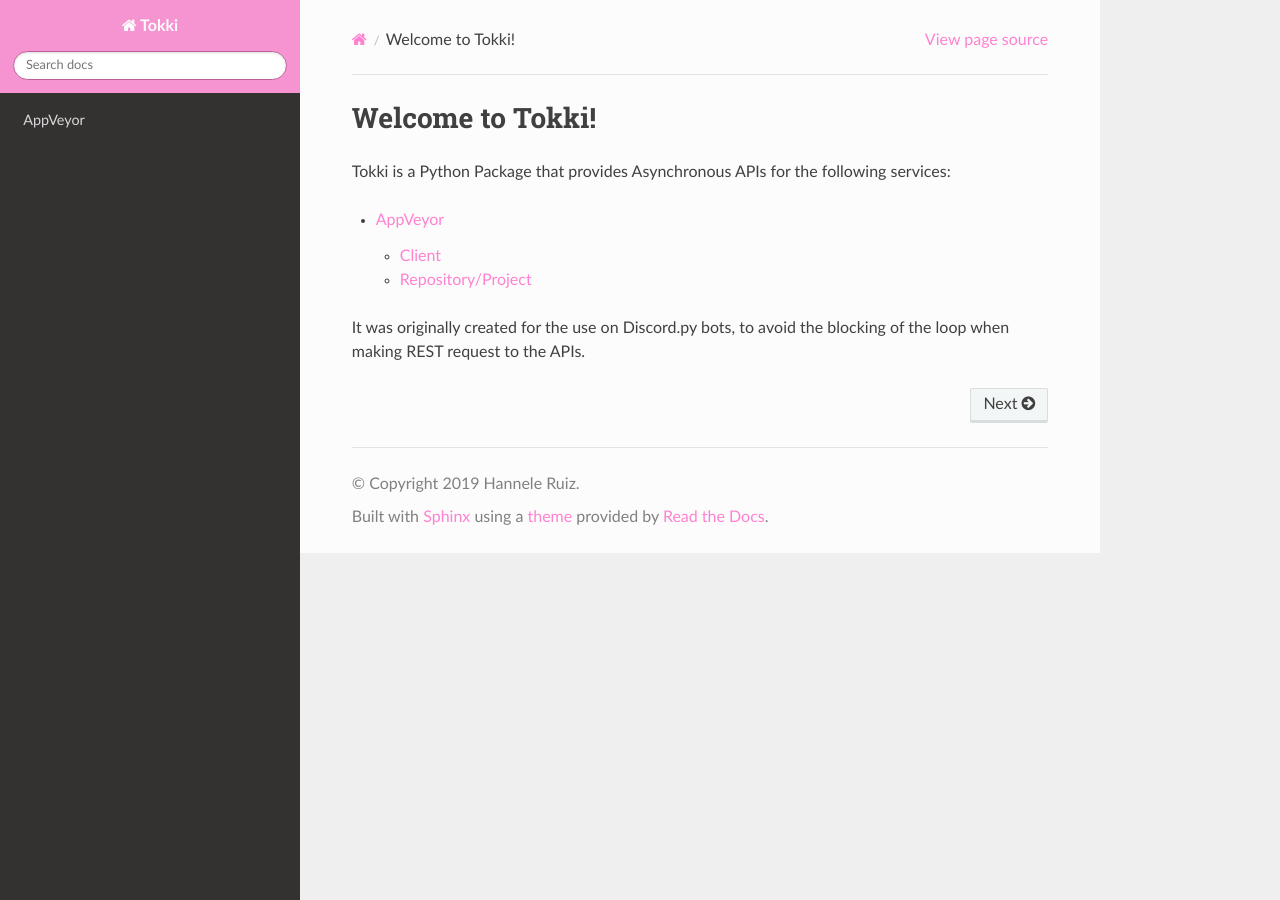
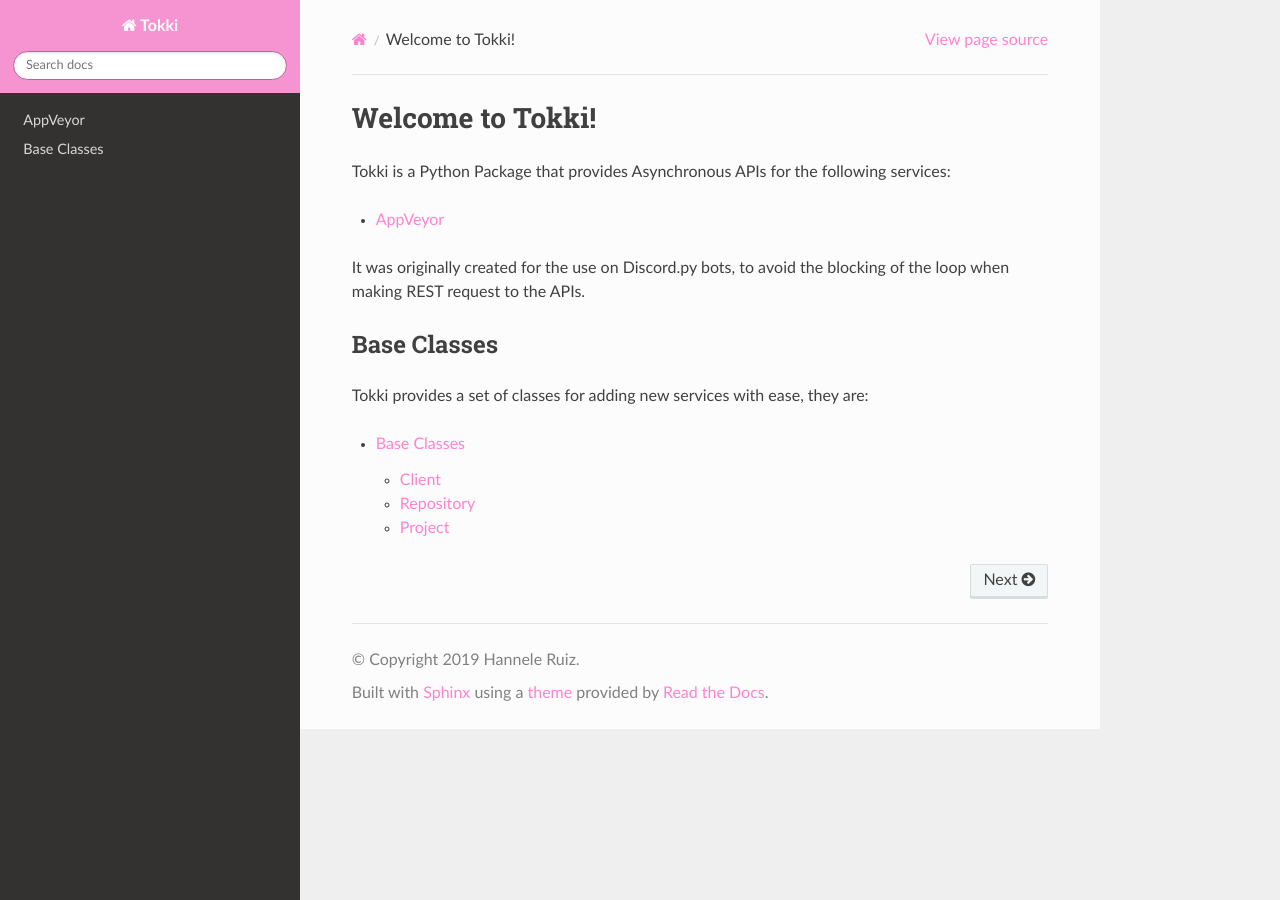
Before and after one commit to ChomusukeBot/Tokki, a Sphinx documentation site: the page built from docs/index.rst, in a window 1280 px wide. Built offline with Sphinx 7.4.7 and the Read the Docs theme 2.0.0, drawn with Linux system fonts in a browser that asks for light colours.

Commit message:
Making the Sphinx docs look better

```diff
--- /dev/null
+++ b/docs/base/index.rst
@@ -0,0 +1,9 @@
+Base Classes
+=============
+
+.. toctree::
+    :maxdepth: 2
+
+    client
+    repo
+    project
--- a/docs/index.rst
+++ b/docs/index.rst
@@ -4,8 +4,18 @@ Welcome to Tokki!
 Tokki is a Python Package that provides Asynchronous APIs for the following services:
 
 .. toctree::
+    :maxdepth: 1
+
+    appveyor/index
+
+It was originally created for the use on Discord.py bots, to avoid the blocking of the loop when making REST request to the APIs.
+
+Base Classes
+-------------
+
+Tokki provides a set of classes for adding new services with ease, they are:
+
+.. toctree::
     :maxdepth: 2
 
-    appveyor
-
-It was originally created for the use on Discord.py bots, to avoid the blocking of the loop when making REST request to the APIs.
+    base/index
```
Also changed, not shown: docs/appveyor.rst (deleted, +0 -16 lines), docs/appveyor/client.rst (added, +8 -0 lines), docs/appveyor/index.rst (added, +8 -0 lines), docs/appveyor/project.rst (added, +8 -0 lines), docs/base/client.rst (added, +8 -0 lines), docs/base/project.rst (added, +8 -0 lines), docs/base/repo.rst (added, +8 -0 lines).
